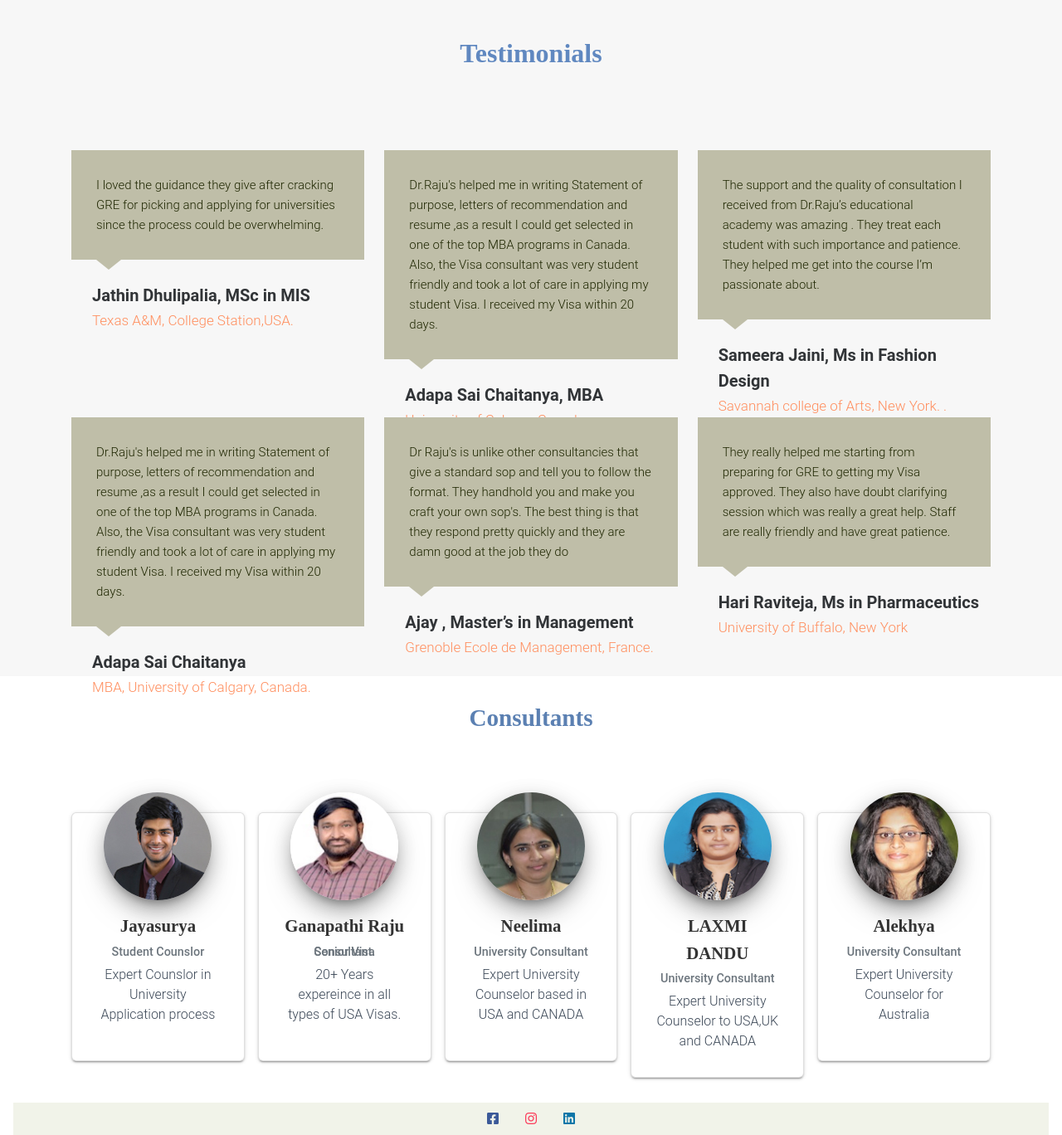
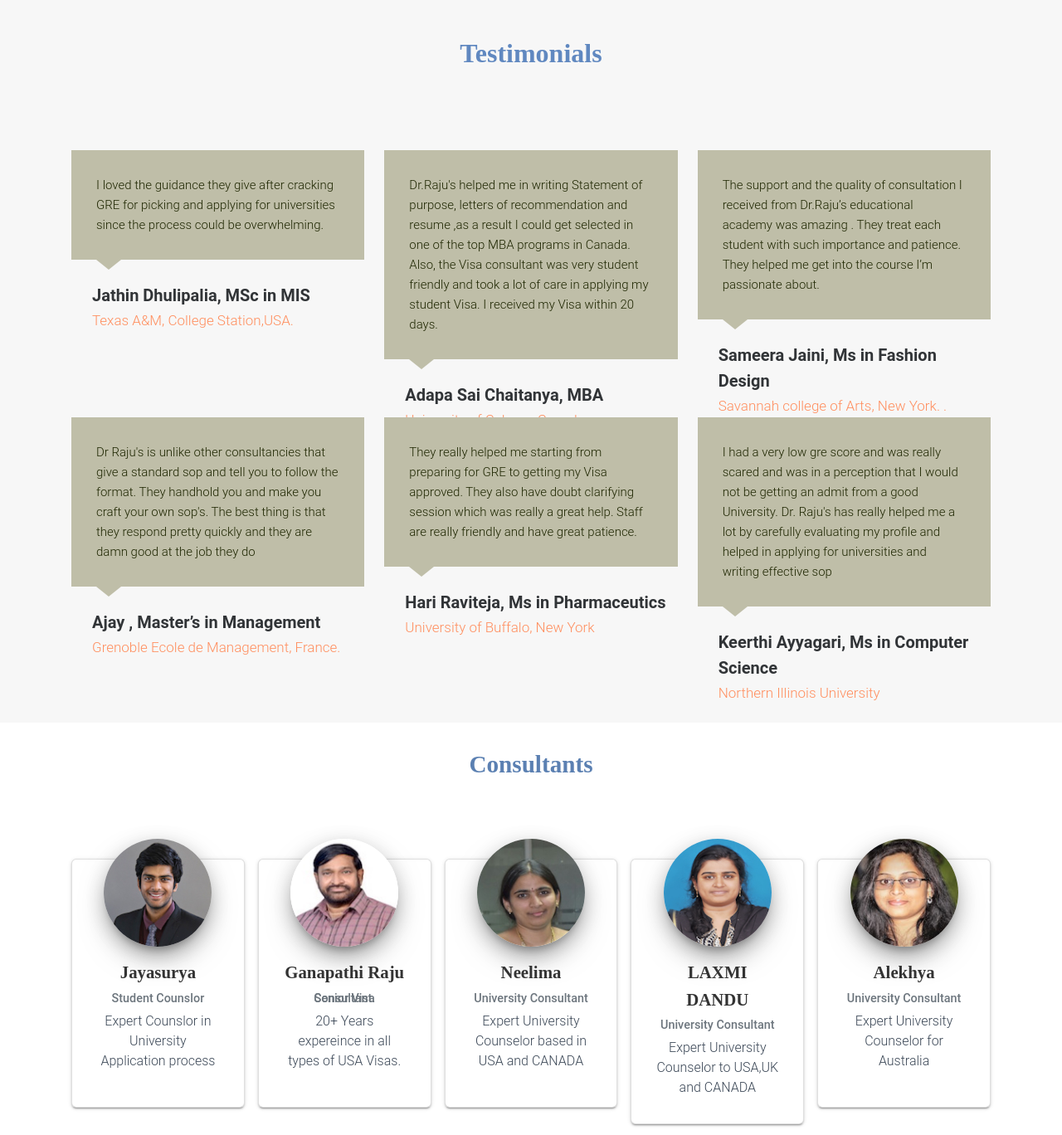
Before and after one commit to GA352491/drrajus, a Django app: page /consultancy/ in a window 1280 px wide. Shown: the part 2704-4072 px from the top of the page at 83% size. Run offline with Django 3.2, Linux system fonts and the light colour scheme; some libraries are stand-ins or nearby versions.

Commit message:
Update Application_Guidance.html

```diff
--- a/elearning/templates/application_guidance/Application_Guidance.html
+++ b/elearning/templates/application_guidance/Application_Guidance.html
@@ -179,19 +179,7 @@ We will make sure you draft strong essays and letters that represent your profil
                     </div>
                 </div>
             </div>
-            <div class="row people" style="padding-bottom: 40px">
-                <div class="col-md-6 col-lg-4 item">
-                    <div class="box">
-                        <p class="description">Dr.Raju's helped me in writing Statement of purpose, letters of
-                            recommendation and resume ,as a result I could get selected in one of the top MBA programs
-                            in Canada. Also, the Visa consultant was very student friendly and took a lot of care in
-                            applying my student Visa. I received my Visa within 20 days. </p>
-                    </div>
-                    <div class="author">
-                        <h5 class="name">Adapa Sai Chaitanya</h5>
-                        <p class="title" style="color: #ff8e5e;font-size: 17px">MBA, University of Calgary, Canada.</p>
-                    </div>
-                </div>
+            <div class="row people pb-md-5 mb-md-5" >
                 <div class="col-md-6 col-lg-4 item">
                     <div class="box">
                         <p class="description">Dr Raju's is unlike other consultancies that give a standard sop and tell
@@ -213,6 +201,18 @@ We will make sure you draft strong essays and letters that represent your profil
                     <div class="author">
                         <h5 class="name">Hari Raviteja, Ms in Pharmaceutics</h5>
                         <p class="title" style="color: #ff8e5e;font-size: 17px"> University of Buffalo, New York</p>
+                    </div>
+                </div>
+                <div class="col-md-6 col-lg-4 item">
+                    <div class="box">
+                        <p class="description">I had a very low gre score and was really scared and was in a perception
+                            that I would not be getting an admit from a good University. Dr. Raju's has really helped me
+                            a lot by carefully evaluating my profile and helped in applying for universities and writing
+                            effective sop</p>
+                    </div>
+                    <div class="author">
+                        <h5 class="name">Keerthi Ayyagari, Ms in Computer Science</h5>
+                        <p class="title" style="color: #ff8e5e;font-size: 17px">Northern Illinois University </p>
                     </div>
                 </div>
             </div>
```
